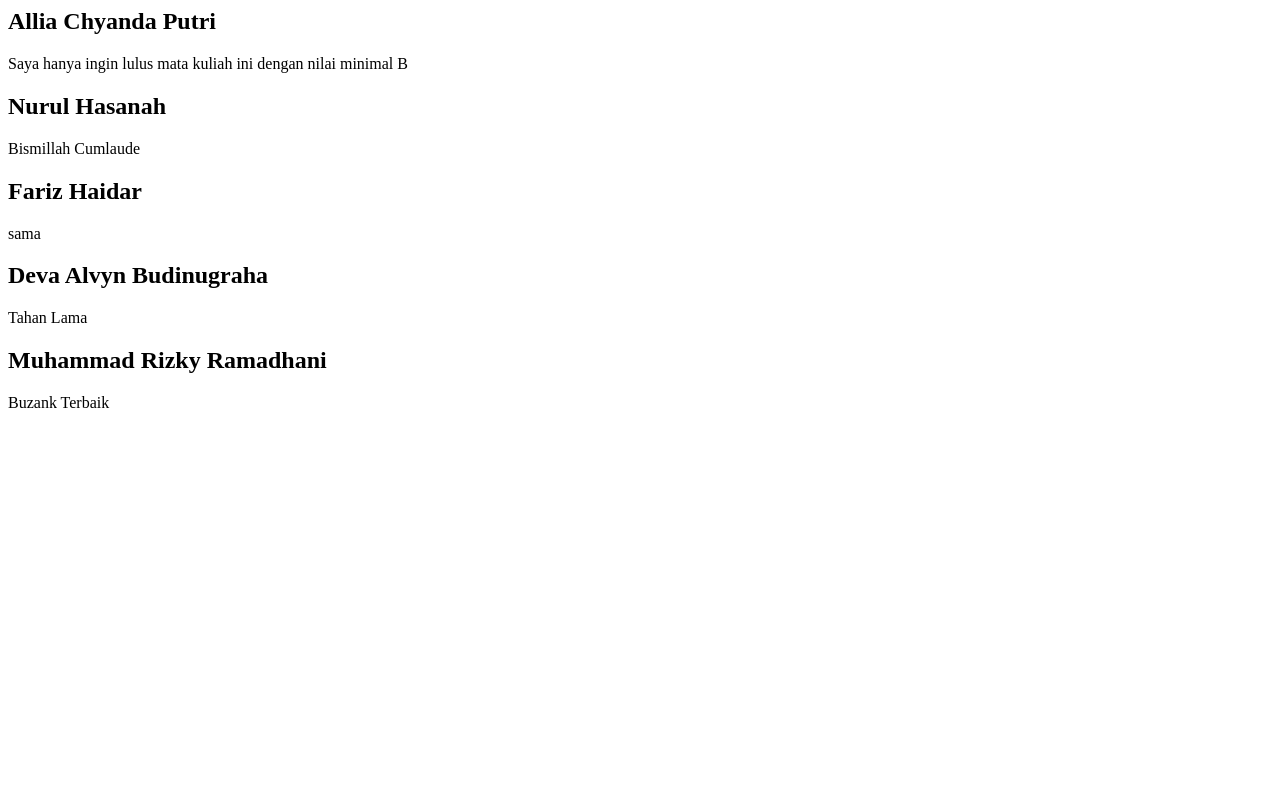
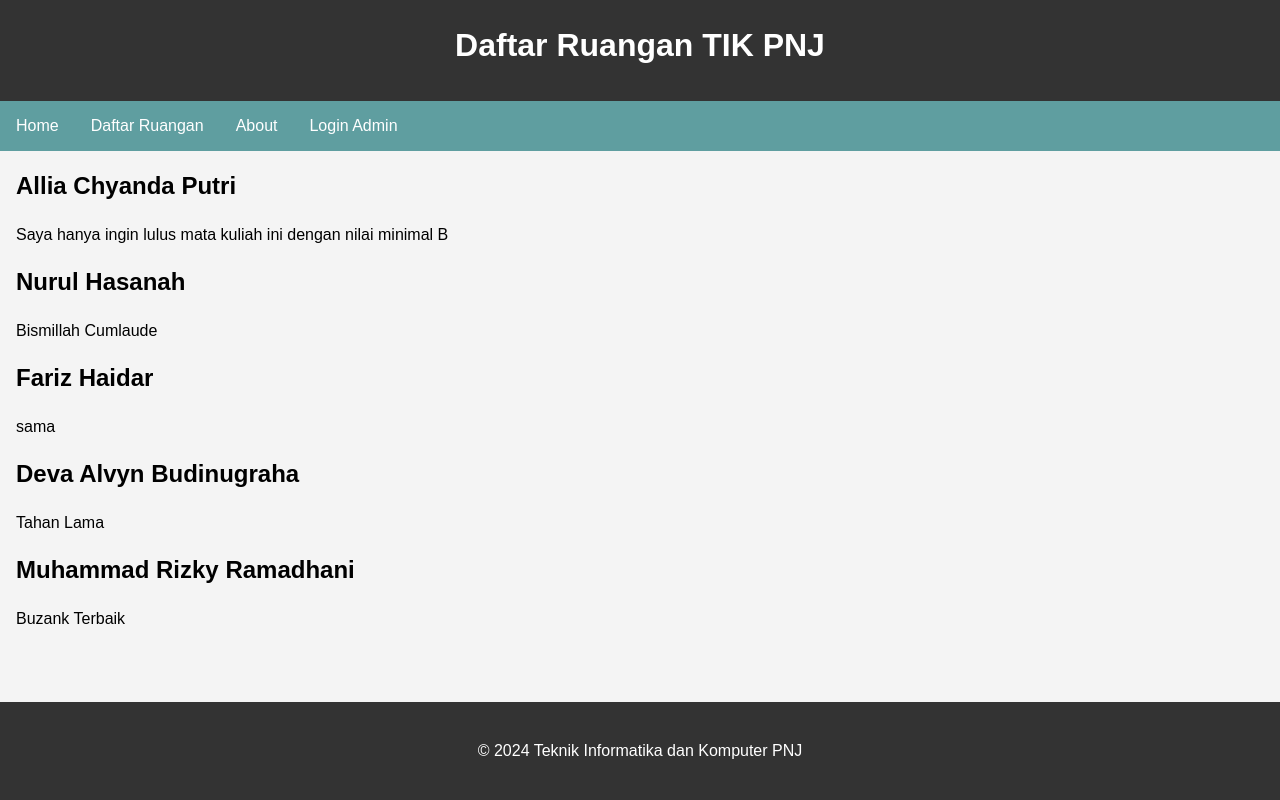
Before and after one commit to RioBithub/WEBPROLANJUT, a PHP site: page /about.php in a window 1280 px wide. Run offline with PHP 8.4, Linux system fonts and the light colour scheme.

Commit message:
setup about

```diff
--- a/about.php
+++ b/about.php
@@ -1,10 +1,109 @@
 <?php
 session_start();
 include 'connection.php';
+?>
 
-// Rest of your code goes here
+<!DOCTYPE html>
+<html lang="id">
+<head>
+    <meta charset="UTF-8">
+    <title>Jadwal Penggunaan Ruangan TIK PNJ</title>
+    <link rel="stylesheet" href="styles.css">
+    <style>
+        .ruangan-group {
+            margin-bottom: 2em;
+        }
+        .ruangan-group h2 {
+            color: #333;
+        }
+        .ruangan-list {
+            list-style-type: none;
+            padding: 0;
+        }
+        .ruangan-list li {
+            display: inline-block;
+            margin-right: 10px;
+            margin-bottom: 10px;
+        }
+        .ruangan-list a {
+            background-color: #007bff;
+            color: white;
+            padding: 10px 15px;
+            text-decoration: none;
+            border-radius: 5px;
+            transition: background-color 0.3s ease;
+        }
+        .ruangan-list a:hover {
+            background-color: #0056b3;
+        }
+        .login-logout {
+            margin: 1em;
+            text-align: right;
+        }
+        .login-logout a {
+            color: white;
+            text-decoration: none;
+            background-color: #007bff;
+            padding: 8px 12px;
+            border-radius: 4px;
+        }
+        .login-logout a:hover {
+            background-color: #0056b3;
+        }
 
-// Sample team data (you can replace this with your actual team data)
+        .nav-container {
+            width: 100%;
+            min-height: 50px;
+            display: flex;
+            justify-content: space-between;
+            align-items: center;
+            color: #fff;
+            z-index: 10;
+            background-color: cadetblue /* You may need to adjust the color and opacity */
+        }
+
+        .nav-list {
+            list-style-type: none;
+            padding: 0;
+            margin: 0;
+            display: flex;
+        }
+
+        .nav-list li {
+            padding-left: 1rem;
+            padding-right: 1rem;
+        }
+
+        .nav-list li:hover {
+            background-color: #a0aec0; /* You may need to adjust the color */
+            border-radius: 0.25rem;
+        }
+
+        .nav-list a {
+            text-decoration: none;
+            color: inherit;
+            display: inline-block;
+        }
+    </style>
+</head>
+<body>
+    <header>
+        <h1 align="center">Daftar Ruangan TIK PNJ</h1>
+    </header>
+    <div class="nav-container">
+        <ul class="nav-list">
+            <li><a href="index.php">Home</a></li>
+            <li><a href="daftar_ruangan.php">Daftar Ruangan</a></li>
+            <li><a href="about.php">About</a></li>
+            <?php if (isset($_SESSION['loggedin']) && $_SESSION['loggedin'] === true): ?>
+                <li><a href="logout.php">Logout</a><li>
+            <?php else: ?>
+                <li><a href="login.php">Login Admin</a><li>
+            <?php endif; ?>
+        </ul>
+    </div>
+    <main>
+            <?php
             $team = array(
                 array(
                     'name' => 'Allia Chyanda Putri',
@@ -43,3 +142,12 @@ foreach ($team as $member) {
                 </div>
                 <?php
             }
+            ?>
+
+    </main>
+
+    <div class="footer">
+        <p>&copy; <?= date("Y"); ?> Teknik Informatika dan Komputer PNJ</p>
+    </div>
+</body>
+</html>
```
Lines whose indentation alone changed are shown as unchanged.
